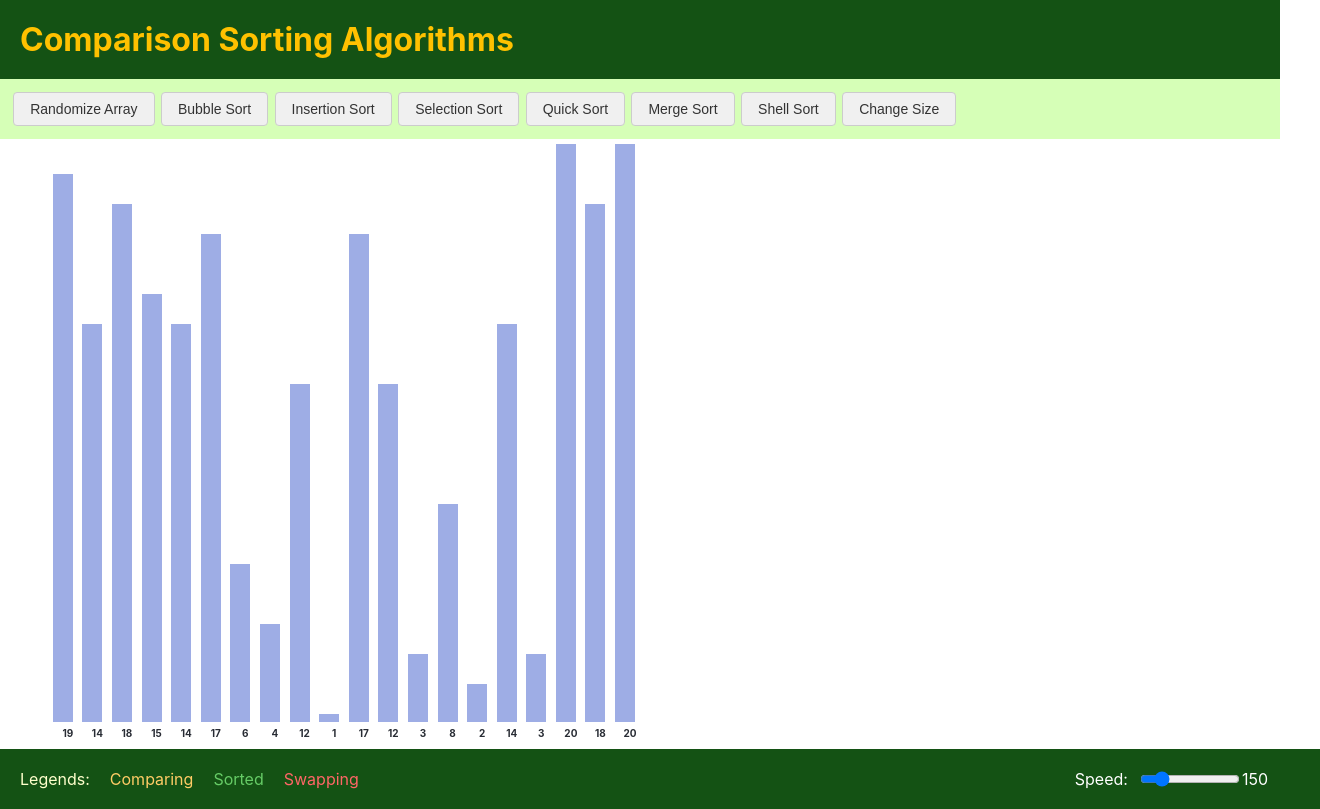
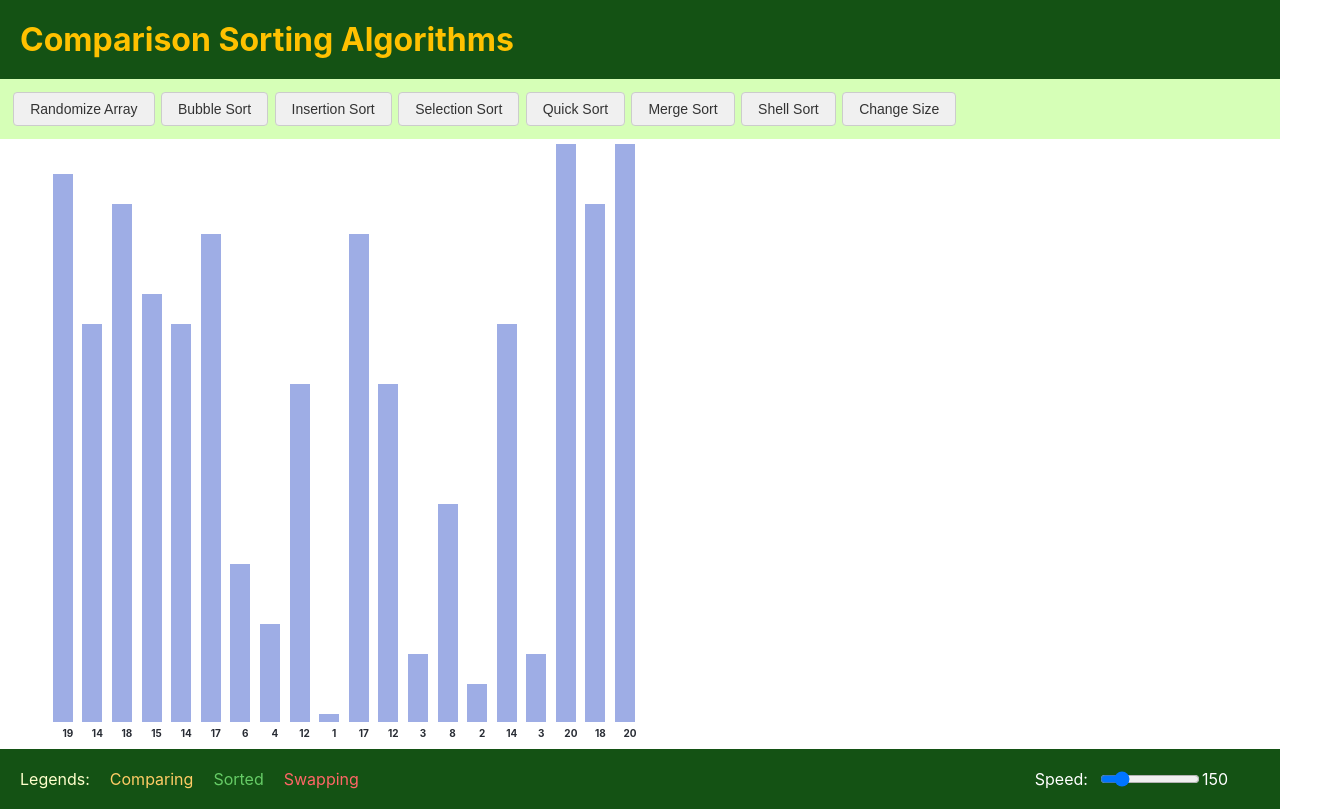
Before and after one commit to abhishek-rajput119/comparison-sorting-algorithms, a React (Create React App) app: page / in a window 1280 px wide. Shown: the whole page, 1320 px wide, since content can reach past the window. Built offline with nearby package versions, Linux system fonts and the light colour scheme.

Commit message:
minor chages

```diff
--- a/src/css/footer.css
+++ b/src/css/footer.css
@@ -6,7 +6,6 @@
   justify-content: space-between;
   align-items: center;
   bottom: 0;
-  width: 100%;
 }
 
 .legend {
--- a/src/css/listBlock.css
+++ b/src/css/listBlock.css
@@ -1,6 +1,6 @@
 .listBlocks {
   margin: 0rem 3rem;
-  min-height: 520px;
+  min-height: 400px;
   min-width: 90%;
   display: flex;
   flex-direction: row;
```
